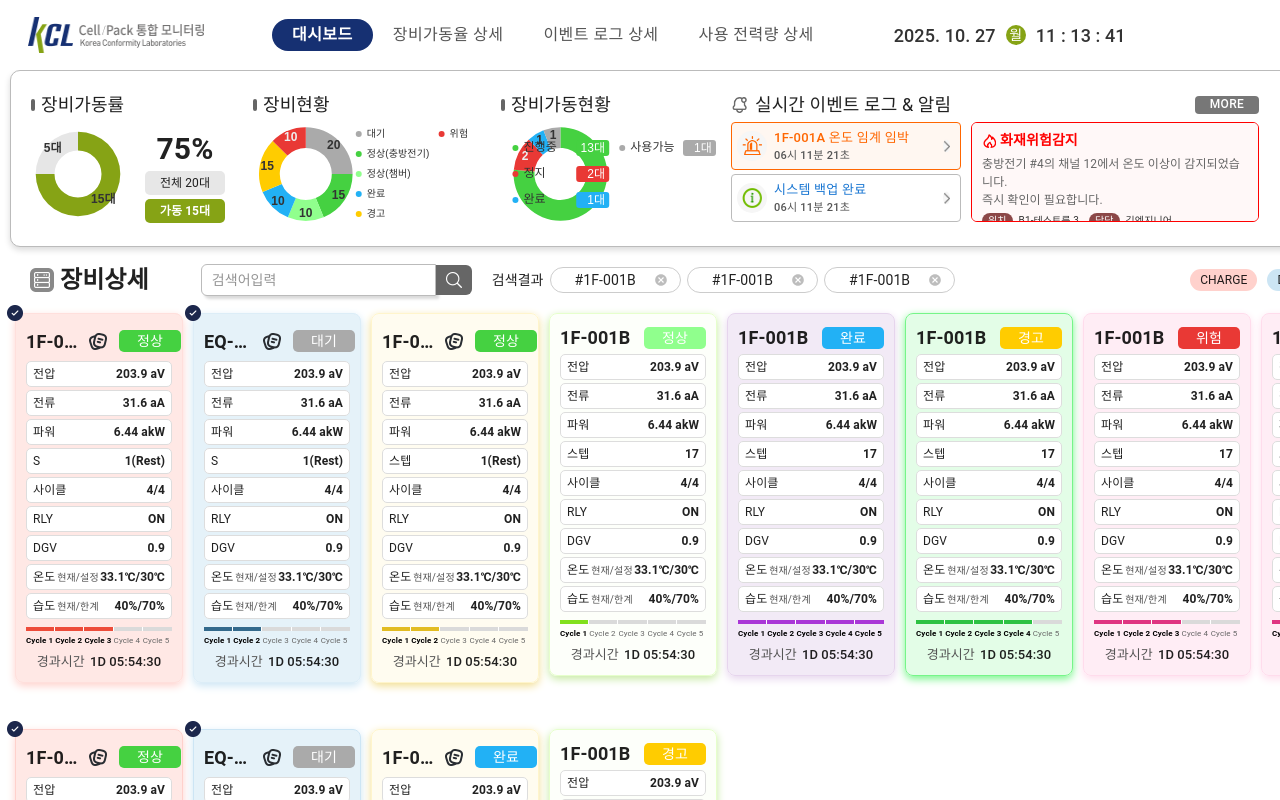
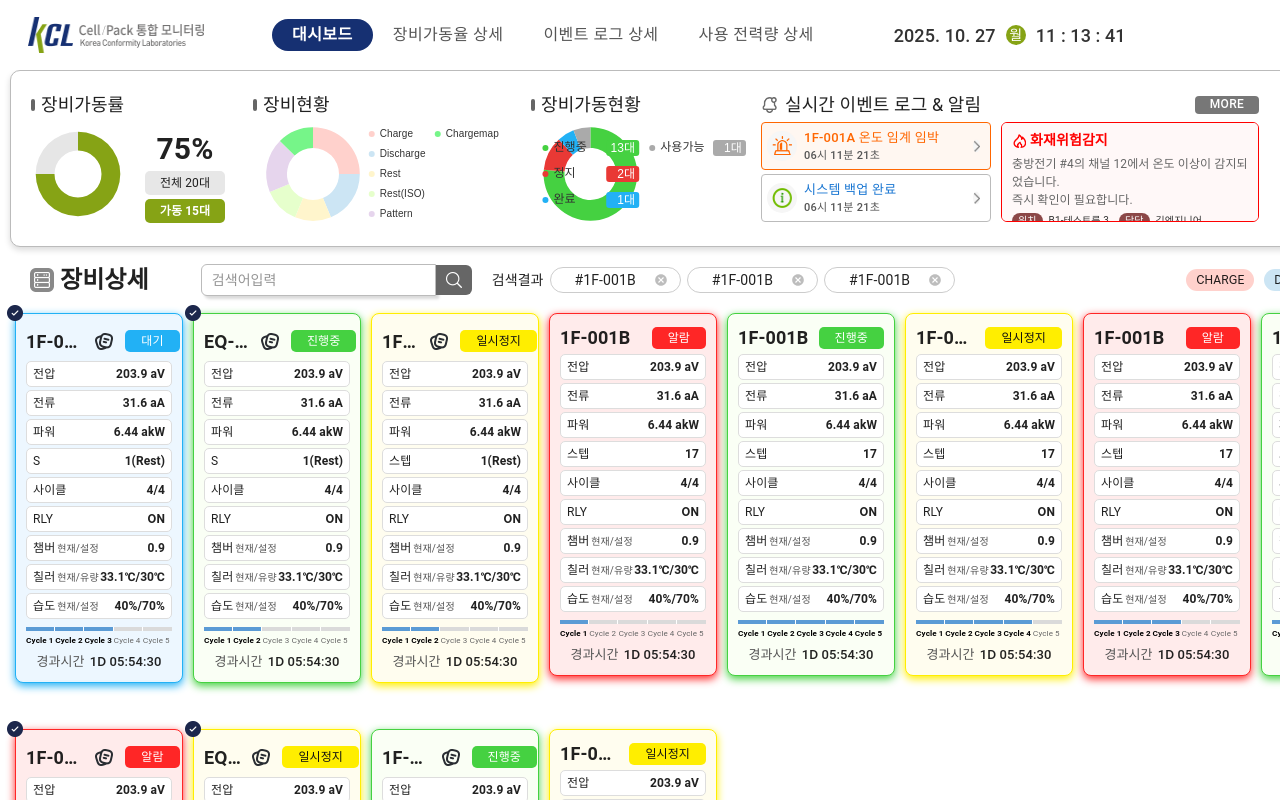
Before and after one commit to MUBSCORP/KCL, a Next.js app: page /uiux/dashboard-pack in a window 1280 px wide. Shown: the top 800 px of the page. Built offline with nearby package versions, Linux system fonts and the light colour scheme; what @mui/material-nextjs would draw is missing.

Commit message:
[251111] pack, cell 점멸, 점등 적용  외

```diff
--- a/src/app/uiux/components/modules/monitoring/List.tsx
+++ b/src/app/uiux/components/modules/monitoring/List.tsx
@@ -125,6 +125,7 @@ export default function List({ listData }: ListProps) {
               data-operation={item.operation}
               data-checked={item.check ? 'checked' : undefined}
               data-shutdown={item.shutdown ? 'shutdown' : undefined}
+              data-status={item.status}
               style={{
                 left: `${left}px`,
                 top: `${top}px`,
@@ -171,18 +172,20 @@ export default function List({ listData }: ListProps) {
                     <dd>{item.rly}</dd>
                   </dl>
                   <dl>
-                    <dt>DGV</dt>
+                    <dt>
+                      챔버<small>현재/설정</small>
+                    </dt>
                     <dd>{item.dgv}</dd>
                   </dl>
                   <dl>
                     <dt>
-                      온도<small>현재/설정</small>
+                      칠러<small>현재/유량</small>
                     </dt>
                     <dd>{item.temp}</dd>
                   </dl>
                   <dl>
                     <dt>
-                      습도<small>현재/한계</small>
+                      습도<small>현재/설정</small>
                     </dt>
                     <dd>{item.humidity}</dd>
                   </dl>
--- a/src/app/uiux/components/modules/topState/ChartOperation.tsx
+++ b/src/app/uiux/components/modules/topState/ChartOperation.tsx
@@ -22,6 +22,7 @@ export default function ChartOperation({ title, data }: ChartProps) {
 
     const option: echarts.EChartsOption = {
       tooltip: {
+        show: false,
         trigger: 'item',
         formatter: '{b}: {c} ({d}%)',
         confine: true,
@@ -68,11 +69,18 @@ export default function ChartOperation({ title, data }: ChartProps) {
           center: ['27%', '50%'],
           avoidLabelOverlap: false,
           label: {
-            show: true,
+            show: false,
             position: 'inside',
             formatter: ({ data }: any) => `${data.value}`,
             fontSize: 12,
             fontWeight: 'bold',
+          },
+          emphasis: {
+            label: {
+              show: true, // hover 시 표시
+              fontSize: 12,
+              fontWeight: 'bold',
+            },
           },
           labelLine: { show: false },
           data: data,
--- a/src/app/uiux/components/modules/topState/ChartRunning.tsx
+++ b/src/app/uiux/components/modules/topState/ChartRunning.tsx
@@ -45,6 +45,7 @@ export default function ChartRunning({ title, total, running }: ChartProps) {
 
     const option: echarts.EChartsOption = {
       tooltip: {
+        show: false,
         trigger: 'item',
         formatter: '{b}: {c}대 ({d}%)',
         confine: true,
@@ -57,11 +58,18 @@ export default function ChartRunning({ title, total, running }: ChartProps) {
           radius: ['50%', '90%'],
           avoidLabelOverlap: false,
           label: {
-            show: true,
+            show: false,
             position: 'inside',
-            formatter: ({ data }: any) => `${data?.value ?? 0}대`,
+            formatter: ({ data }: any) => `${data?.value ?? 0}`,
             fontSize: 12,
             fontWeight: 'bold',
+          },
+          emphasis: {
+            label: {
+              show: true, // hover 시 표시
+              fontSize: 14,
+              fontWeight: 'bold',
+            },
           },
           labelLine: { show: false },
           data: [
--- a/src/app/uiux/dashboard-cell/page.tsx
+++ b/src/app/uiux/dashboard-cell/page.tsx
@@ -21,12 +21,12 @@ export default function DashboardPack() {
   // --- Chart Data ---
   const chartData = { total: 20, running: 15 };
   const chartData2 = [
-    { name: '대기', value: 20 },
-    { name: '정상(충방전기)', value: 15 },
-    { name: '정상(챔버)', value: 10 },
-    { name: '완료', value: 10 },
-    { name: '경고', value: 15 },
-    { name: '위험', value: 10 },
+    { name: 'Charge', value: 20 },
+    { name: 'Discharge', value: 15 },
+    { name: 'Rest', value: 10 },
+    { name: 'Rest(ISO)', value: 10 },
+    { name: 'Pattern', value: 15 },
+    { name: 'ChargeMap', value: 10 },
   ];
   const chartData3 = [
     { name: '진행중', value: 13 },
--- a/src/app/uiux/dashboard-pack/page.tsx
+++ b/src/app/uiux/dashboard-pack/page.tsx
@@ -21,12 +21,12 @@ export default function DashboardPack() {
   // chart props
   const chartData = { total: 20, running: 15 };
   const chartData2 = [
-    { name: '대기', value: 20 },
-    { name: '정상(충방전기)', value: 15 },
-    { name: '정상(챔버)', value: 10 },
-    { name: '완료', value: 10 },
-    { name: '경고', value: 15 },
-    { name: '위험', value: 10 },
+    { name: 'Charge', value: 20 },
+    { name: 'Discharge', value: 15 },
+    { name: 'Rest', value: 10 },
+    { name: 'Rest(ISO)', value: 10 },
+    { name: 'Pattern', value: 15 },
+    { name: 'Chargemap', value: 10 },
   ];
   const chartData3 = [
     { name: '진행중', value: 13 },
@@ -60,9 +60,9 @@ export default function DashboardPack() {
       memo: true, // 모달
       memoText: `비고: 00만 km RPT 측정 후 내구 재개
       [250923-24] 칠러 냉각수 보증 시험 일시정지 _이정우`, // 메모
-      operation: 'charge', // 상태: charge, discharge, rest, rest-iso, pattern, blance, chargemap
-      status: 'normal', // 뱃지 상태: rest(대기), normal(정상(충방전기)), normal_chamber(정상(챔버)), completion(완료), warning(경고), danger(위험)
-      statusLabel: '정상', // 뱃지 텍스트: 대기, 정상, 위험,정상,완료,경고
+      operation: 'charge', // 상태: charge, discharge, rest, rest-iso, pattern, blance, chargemap....
+      status: 'rest', // 뱃지 상태: rest(대기), ongoing(진행중), stop(일시정지), alarm(알람)
+      statusLabel: '대기', // 뱃지 텍스트: 대기, 진행중, 일시정지, 알람
       voltage: '203.9 aV', // 전압
       current: '31.6 aA', // 전류
       power: '6.44 akW', // 파원
@@ -88,8 +88,8 @@ export default function DashboardPack() {
       memoText: `비고: 00만 km RPT 측정 후 내구 재개
       [250923-24] 칠러 냉각수 보증 시험 일시정지 _이정우`,
       operation: 'discharge',
-      status: 'rest',
-      statusLabel: '대기',
+      status: 'ongoing',
+      statusLabel: '진행중',
       voltage: '203.9 aV',
       current: '31.6 aA',
       power: '6.44 akW',
@@ -109,14 +109,14 @@ export default function DashboardPack() {
       y: 1,
       title: '1F-001B',
       check: false,
-      shutdown: false,
+      shutdown: true,
       schedule: 'AA PE EV 항속형 PV 충방전싸이클 (가속)_241220 3',
       memo: true,
       memoText: `비고: 00만 km RPT 측정 후 내구 재개
       [250923-24] 칠러 냉각수 보증 시험 일시정지 _이정우`,
       operation: 'rest',
-      status: 'normal',
-      statusLabel: '정상',
+      status: 'stop',
+      statusLabel: '일시정지',
       voltage: '203.9 aV',
       current: '31.6 aA',
       power: '6.44 akW',
@@ -136,13 +136,13 @@ export default function DashboardPack() {
       y: 1,
       title: '1F-001B',
       check: false,
-      shutdown: false,
+      shutdown: true,
       schedule: 'AA PE EV 항속형 PV 충방전싸이클 (가속)_241220 4',
       memo: false,
       memoText: ``,
       operation: 'rest-iso',
-      status: 'normal_chamber',
-      statusLabel: '정상',
+      status: 'alarm',
+      statusLabel: '알람',
       voltage: '203.9 aV',
       current: '31.6 aA',
       power: '6.44 akW',
@@ -167,8 +167,8 @@ export default function DashboardPack() {
       memo: false,
       memoText: ``,
       operation: 'pattern',
-      status: 'completion',
-      statusLabel: '완료',
+      status: 'ongoing',
+      statusLabel: '진행중',
       voltage: '203.9 aV',
       current: '31.6 aA',
       power: '6.44 akW',
@@ -193,8 +193,8 @@ export default function DashboardPack() {
       memo: false,
       memoText: ``,
       operation: 'balance',
-      status: 'warning',
-      statusLabel: '경고',
+      status: 'stop',
+      statusLabel: '일시정지',
       voltage: '203.9 aV',
       current: '31.6 aA',
       power: '6.44 akW',
@@ -219,8 +219,8 @@ export default function DashboardPack() {
       memo: false,
       memoText: ``,
       operation: 'chargemap',
-      status: 'danger',
-      statusLabel: '위험',
+      status: 'alarm',
+      statusLabel: '알람',
       voltage: '203.9 aV',
       current: '31.6 aA',
       power: '6.44 akW',
@@ -244,9 +244,9 @@ export default function DashboardPack() {
       schedule: 'AA PE EV 항속형 PV 충방전싸이클 (가속)_241220 7',
       memo: false,
       memoText: ``,
-      operation: 'chargemap',
-      status: 'normal',
-      statusLabel: '정상',
+      operation: 'ongoing',
+      status: 'ongoing',
+      statusLabel: '진행중',
       voltage: '203.9 aV',
       current: '31.6 aA',
       power: '6.44 akW',
@@ -270,9 +270,9 @@ export default function DashboardPack() {
       schedule: 'AA PE EV 항속형 PV 충방전싸이클 (가속)_241220 7',
       memo: false,
       memoText: ``,
-      operation: 'chargemap',
-      status: 'normal',
-      statusLabel: '정상',
+      operation: 'stop',
+      status: 'rest',
+      statusLabel: '대기',
       voltage: '203.9 aV',
       current: '31.6 aA',
       power: '6.44 akW',
@@ -297,8 +297,8 @@ export default function DashboardPack() {
       memo: false,
       memoText: ``,
       operation: 'chargemap',
-      status: 'normal',
-      statusLabel: '정상',
+      status: 'rest',
+      statusLabel: '대기',
       voltage: '203.9 aV',
       current: '31.6 aA',
       power: '6.44 akW',
@@ -327,8 +327,8 @@ export default function DashboardPack() {
       memoText: `비고: 00만 km RPT 측정 후 내구 재개
       [250923-24] 칠러 냉각수 보증 시험 일시정지 _이정우`,
       operation: 'charge',
-      status: 'normal',
-      statusLabel: '정상',
+      status: 'alarm',
+      statusLabel: '알람',
       voltage: '203.9 aV',
       current: '31.6 aA',
       power: '6.44 akW',
@@ -354,8 +354,8 @@ export default function DashboardPack() {
       memoText: `비고: 00만 km RPT 측정 후 내구 재개
       [250923-24] 칠러 냉각수 보증 시험 일시정지 _이정우`,
       operation: 'discharge',
-      status: 'rest',
-      statusLabel: '대기',
+      status: 'stop',
+      statusLabel: '일시정지',
       voltage: '203.9 aV',
       current: '31.6 aA',
       power: '6.44 akW',
@@ -381,8 +381,8 @@ export default function DashboardPack() {
       memoText: `비고: 00만 km RPT 측정 후 내구 재개
       [250923-24] 칠러 냉각수 보증 시험 일시정지 _이정우`,
       operation: 'rest',
-      status: 'completion',
-      statusLabel: '완료',
+      status: 'ongoing',
+      statusLabel: '진행중',
       voltage: '203.9 aV',
       current: '31.6 aA',
       power: '6.44 akW',
@@ -407,8 +407,8 @@ export default function DashboardPack() {
       memo: false,
       memoText: ``,
       operation: 'rest-iso',
-      status: 'warning',
-      statusLabel: '경고',
+      status: 'stop',
+      statusLabel: '일시정지',
       voltage: '203.9 aV',
       current: '31.6 aA',
       power: '6.44 akW',
@@ -433,8 +433,8 @@ export default function DashboardPack() {
       memo: false,
       memoText: ``,
       operation: 'chargemap',
-      status: 'normal',
-      statusLabel: '정상',
+      status: 'rest',
+      statusLabel: '대기',
       voltage: '203.9 aV',
       current: '31.6 aA',
       power: '6.44 akW',
@@ -459,8 +459,8 @@ export default function DashboardPack() {
       memo: false,
       memoText: ``,
       operation: 'chargemap',
-      status: 'normal',
-      statusLabel: '정상',
+      status: 'rest',
+      statusLabel: '대기',
       voltage: '203.9 aV',
       current: '31.6 aA',
       power: '6.44 akW',
--- a/src/styles/common/_variables.scss
+++ b/src/styles/common/_variables.scss
@@ -36,8 +36,11 @@
   --state-balance: #76f589;
   --state-chargemap: #ffdcec;
 
+  --state-rest: #22b1f5;
   --state-ongoing: #45d141;
-  --state-stop: #e93935;
+  --state-alarm: #ff2626;
+  --state-stop: #ffee00;
+
   --state-completion: #22b1f5;
   --state-available: var(--co-gray);
 }
--- a/src/styles/layout/_layout.scss
+++ b/src/styles/layout/_layout.scss
@@ -7,6 +7,7 @@ body {
   font-size: 1.4rem;
   line-height: 1.5;
   font-family: 'Pretendard GOV', sans-serif;
+  font-feature-settings: 'ss06' 1;
   .container {
     min-width: var(--min-width);
   }
--- a/src/styles/modules/_monitoring.scss
+++ b/src/styles/modules/_monitoring.scss
@@ -52,34 +52,47 @@
             }
             .status {
               color: var(--co-white);
-              font-size: 1.4rem;
+              font-size: 1.2rem;
               font-weight: 500;
               height: 2.2rem;
-              padding: 0 0.6rem;
+              padding: 0 0.4rem;
               border-radius: 0.5rem;
               background-color: var(--co-gray);
               line-height: 1;
-              &[data-status='normal'] {
-                background-color: #45d141;
+              &[data-status='rest'] {
+                background-color: var(--state-rest);
               }
-              &[data-status='normal_chamber'] {
-                background-color: #90ff8d;
+              &[data-status='ongoing'] {
+                background-color: var(--state-ongoing);
               }
-              &[data-status='rest'] {
-                background-color: #aaaaaa;
+              &[data-status='stop'] {
+                background-color: var(--state-stop);
+                color: #111;
               }
-              &[data-status='completion'] {
-                background-color: #22b1f5;
-                // animation: blinkComplete 1s infinite alternate;
+              &[data-status='alarm'] {
+                background-color: var(--state-alarm);
               }
-              &[data-status='warning'] {
-                background-color: #ffcc00;
-                // animation: blinkWarning 1s infinite alternate;
-              }
-              &[data-status='danger'] {
-                background-color: #e93935;
-                // animation: blinkDanger 1s infinite alternate;
-              }
+              // &[data-status='normal'] {
+              //   background-color: #45d141;
+              // }
+              // &[data-status='normal_chamber'] {
+              //   background-color: #90ff8d;
+              // }
+              // &[data-status='rest'] {
+              //   background-color: #22b1f5;
+              // }
+              // &[data-status='completion'] {
+              //   background-color: #22b1f5;
+              //   // animation: blinkComplete 1s infinite alternate;
+              // }
+              // &[data-status='warning'] {
+              //   background-color: #ffcc00;
+              //   // animation: blinkWarning 1s infinite alternate;
+              // }
+              // &[data-status='danger'] {
+              //   background-color: #e93935;
+              //   // animation: blinkDanger 1s infinite alternate;
+              // }
               @keyframes blinkComplete {
                 0% {
                   background-color: transparent;
@@ -201,89 +214,53 @@
           }
         }
 
-        &[data-operation='charge'] {
+        &[data-status='rest'] {
           .inner {
-            background-color: rgba(255, 209, 204, 0.5);
-            border: 1px solid var(--state-charge);
-            box-shadow: 0 0.3rem 0.8rem var(--state-charge);
+            background-color: #edf7ff;
+            border: 1px solid var(--state-rest);
+            box-shadow: 0 0.3rem 0.8rem var(--state-rest);
           }
-          .bottomArea {
-            .cycle li.isActive::before {
-              background-color: #ed4c3a;
-            }
+          // .bottomArea {
+          //   .cycle li.isActive::before {
+          //     background-color: #ed4c3a;
+          //   }
+          // }
+        }
+        &[data-status='ongoing'] {
+          .inner {
+            background-color: #fafff5;
+            border: 1px solid var(--state-ongoing);
+            box-shadow: 0 0.3rem 0.8rem var(--state-ongoing);
           }
+          // .bottomArea {
+          //   .cycle li.isActive::before {
+          //     background-color: #ed4c3a;
+          //   }
+          // }
         }
-        &[data-operation='discharge'] {
+        &[data-status='stop'] {
           .inner {
-            background-color: rgba(204, 229, 244, 0.5);
-            border: 1px solid var(--state-discharge);
-            box-shadow: 0 0.3rem 0.8rem var(--state-discharge);
+            background-color: #fffdef;
+            border: 1px solid var(--state-stop);
+            box-shadow: 0 0.3rem 0.8rem var(--state-stop);
           }
-          .bottomArea {
-            .cycle li.isActive::before {
-              background-color: #346a8c;
-            }
+          // .bottomArea {
+          //   .cycle li.isActive::before {
+          //     background-color: #ed4c3a;
+          //   }
+          // }
+        }
+        &[data-status='alarm'] {
+          .inner {
+            background-color: #ffebeb;
+            border: 1px solid var(--state-alarm);
+            box-shadow: 0 0.3rem 0.8rem var(--state-alarm);
           }
-        }
-        &[data-operation='rest'] {
-          .inner {
-            background-color: rgba(255, 245, 204, 0.3);
-            border: 1px solid var(--state-rest);
-            box-shadow: 0 0.3rem 0.8rem #f2de92;
-          }
-          .bottomArea {
-            .cycle li.isActive::before {
-              background-color: #e2bc22;
-            }
-          }
-        }
-        &[data-operation='rest-iso'] {
-          .inner {
-            background-color: rgb(230, 255, 204, 0.1);
-            border: 1px solid var(--state-rest-iso);
-            box-shadow: 0 0.3rem 0.8rem #c6e9a2;
-          }
-          .bottomArea {
-            .cycle li.isActive::before {
-              background-color: #81e01c;
-            }
-          }
-        }
-        &[data-operation='pattern'] {
-          .inner {
-            background-color: rgba(230, 213, 237, 0.5);
-            border: 1px solid var(--state-pattern);
-            box-shadow: 0 0.3rem 0.8rem var(--state-pattern);
-          }
-          .bottomArea {
-            .cycle li.isActive::before {
-              background-color: #aa37d7;
-            }
-          }
-        }
-        &[data-operation='balance'] {
-          .inner {
-            background-color: rgba(118, 245, 137, 0.2);
-            border: 1px solid var(--state-balance);
-            box-shadow: 0 0.3rem 0.8rem var(--state-balance);
-          }
-          .bottomArea {
-            .cycle li.isActive::before {
-              background-color: #2dc243;
-            }
-          }
-        }
-        &[data-operation='chargemap'] {
-          .inner {
-            background-color: rgba(255, 220, 236, 0.5);
-            border: 1px solid var(--state-chargemap);
-            box-shadow: 0 0.3rem 0.8rem var(--state-chargemap);
-          }
-          .bottomArea {
-            .cycle li.isActive::before {
-              background-color: #df3481;
-            }
-          }
+          // .bottomArea {
+          //   .cycle li.isActive::before {
+          //     background-color: #ed4c3a;
+          //   }
+          // }
         }
 
         &[data-shutdown='shutdown'] {
@@ -291,13 +268,41 @@
             &::after {
               content: '';
               position: absolute;
-              width: calc(100% - 1rem);
+              width: calc(100% - 0.6rem);
               height: calc(100% - 4rem);
               border-radius: 0.8rem;
-              border: 1px solid var(--co-white);
-              left: 0.5rem;
+              border: 3px solid var(--co-white);
+              left: 0.3rem;
               top: 0rem;
-              animation: blinkShutdown 1s infinite alternate;
+              animation: blinkShutdown 0.5s infinite alternate;
+            }
+          }
+          &[data-status='rest'] {
+            .inner {
+              &::after {
+                border-color: var(--state-rest);
+              }
+            }
+          }
+          &[data-status='ongoing'] {
+            .inner {
+              &::after {
+                border-color: var(--state-ongoing);
+              }
+            }
+          }
+          &[data-status='stop'] {
+            .inner {
+              &::after {
+                border-color: var(--state-stop);
+              }
+            }
+          }
+          &[data-status='alarm'] {
+            .inner {
+              &::after {
+                border-color: var(--state-alarm);
+              }
             }
           }
           @keyframes blinkShutdown {
@@ -371,7 +376,7 @@
                   color: var(--state-ongoing);
                 }
                 &:nth-child(2) {
-                  color: var(--state-stop);
+                  color: var(--state-alarm);
                 }
                 &:nth-child(3) {
                   color: var(--state-completion);
@@ -434,6 +439,7 @@
           }
           &[data-operation='stop'] {
             .inner {
+              border-width: 0.3rem;
               background-color: rgba(233, 57, 53, 0.05);
               border-color: #e93935;
               box-shadow: 0 0.4rem 0.8rem rgba(233, 57, 53, 0.2);
@@ -482,8 +488,9 @@
               &::after {
                 width: calc(100% + 0.4rem);
                 height: calc(100% + 0.4rem);
-                border-width: 0.2rem;
+                border-width: 0.3rem;
                 border-radius: 0.6rem;
+                border-color: var(--state-ongoing);
                 left: -0.2rem;
                 top: -0.2rem;
               }
```
Also changed, not shown: src/app/uiux/components/modules/topState/ChartState.tsx (+11 -3 lines).
